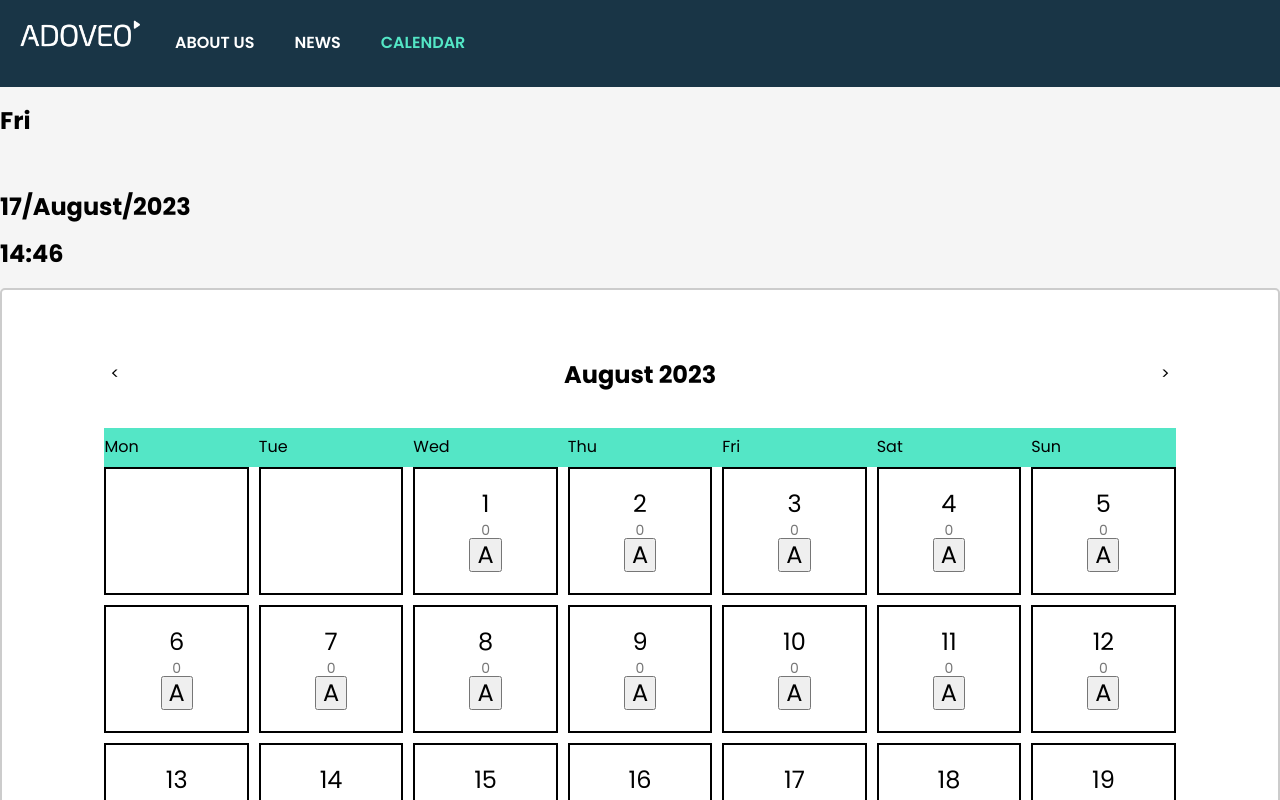
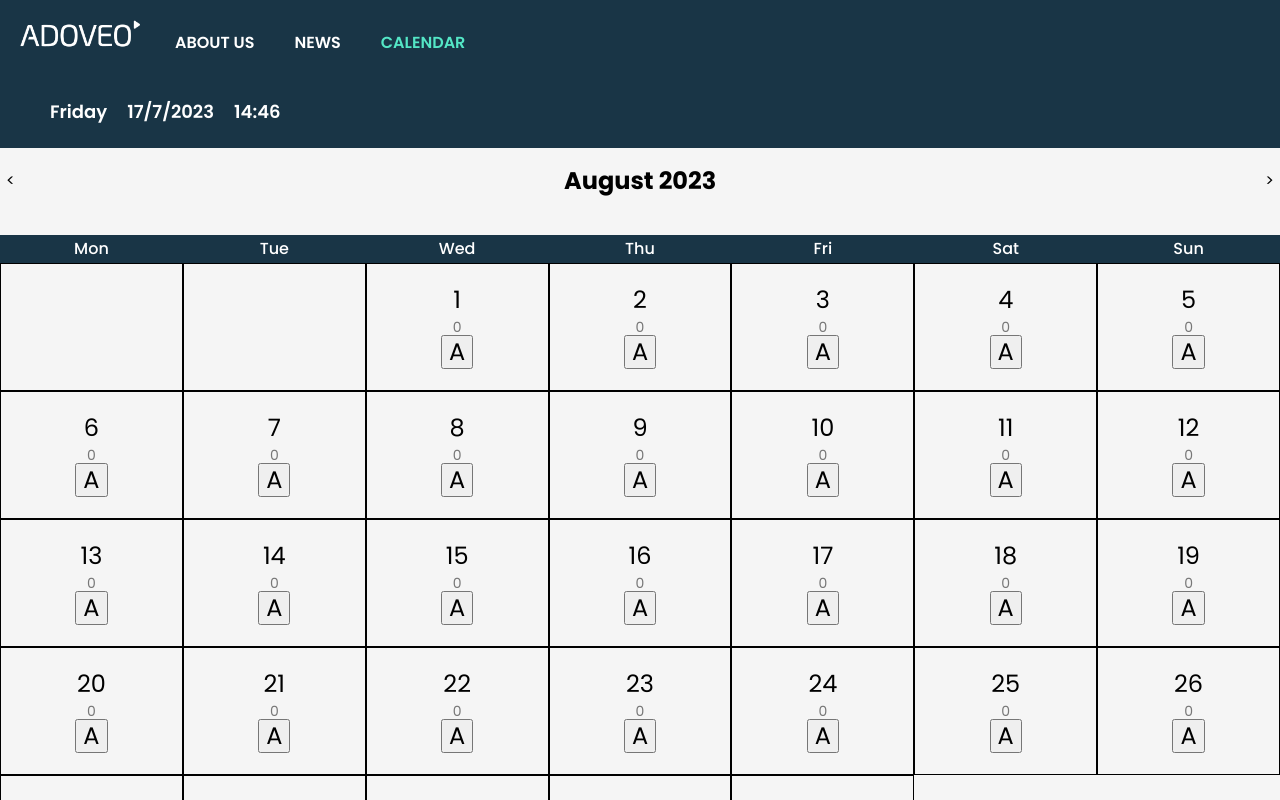
Before and after one commit to JamJarLid/devops-project, a React (Vite) app: page /calendar in a window 1280 px wide. Shown: the top 800 px of the page. Built offline with nearby package versions, Linux system fonts and the light colour scheme.

Commit message:
Date header styling

```diff
--- a/src/calendar/Calendar.jsx
+++ b/src/calendar/Calendar.jsx
@@ -61,7 +61,17 @@ const Calendar = () => {
     'November',
     'December',
   ];
-  const weekDays = ['Mon', 'Tue', 'Wed', 'Thu', 'Fri', 'Sat', 'Sun'];
+  const weekDaysShort = ['Mon', 'Tue', 'Wed', 'Thu', 'Fri', 'Sat', 'Sun'];
+
+  const weekDays = [
+    'Monday',
+    'Tuesday',
+    'Wednesday',
+    'Thursday',
+    'Friday',
+    'Saturday',
+    'Sunday',
+  ];
 
   const currentMonth = months[date.getMonth()];
   const currentYear = date.getFullYear();
@@ -92,13 +102,12 @@ const Calendar = () => {
   return (
     <div className="calendar-container">
       <div className="calendar-todo">
-        <h2>{weekDays[new Date().getDay()]}</h2>
-        <br />
-        <h2>
-          {new Date().getDate()}/{months[new Date().getMonth()]}/
+        <h2 className="calendar-day">{weekDays[new Date().getDay()]}</h2>
+        <h2 className="calendar-date">
+          {new Date().getDate()}/{new Date().getMonth()}/
           {new Date().getFullYear()}
         </h2>
-        <h2>
+        <h2 className="calendar-time">
           {new Date().getHours()}:{new Date().getMinutes()}
         </h2>
       </div>
@@ -111,7 +120,7 @@ const Calendar = () => {
           <button onClick={setNextMonth}>&gt;</button>
         </div>
         <div className="days">
-          {weekDays.map((day) => (
+          {weekDaysShort.map((day) => (
             <div className="weekday" key={day}>
               {day}
             </div>
--- a/src/calendar/calendar.css
+++ b/src/calendar/calendar.css
@@ -8,21 +8,25 @@
   padding: 20px;
 }
 
-.calendar {
-  flex: 2;
-  border: 2px solid #ccc;
-  border-radius: 5px;
-  padding: 4% 8%;
-  font-family: 'Poppins', sans-serif;
-  background-color: #fff;
+.calendar-todo {
+  display: flex;
+  padding: 10px;
+  background-color: #193546;
+  color: white;
+  gap: 20px;
+  padding-top: 0;
 }
 
-.calendarTodo {
-  flex: 1;
-  padding: 20px;
-	justify-content: space-between;
-  background-color: #193546;
-  color: #eee;
+.calendar-day {
+  padding-left: 40px;
+}
+
+.calendar-todo h2 {
+  font-family: 'Poppins';
+  font-style: normal;
+  font-weight: 600;
+  font-size: 18px;
+  cursor: default;
 }
 
 .header {
@@ -30,6 +34,7 @@
   justify-content: space-between;
   align-items: center;
   margin-bottom: 20px;
+  cursor: default;
 }
 
 .header button {
@@ -42,21 +47,23 @@
 .days {
   display: grid;
   grid-template-columns: repeat(7, 1fr);
-  background-color: rgba(84, 230, 198, 1);
-  gap: 10px;
-  padding: 10px 0;
+  background-color: #193546;
+  color: white;
+  font-weight: 500;
+  text-align: center;
+  padding: 5px 0;
+  cursor: default;
 }
 
 .dates {
   display: grid;
   grid-template-columns: repeat(7, 1fr);
-  gap: 10px;
 }
 
 .empty-day,
 .day {
   font-size: 1.5rem;
-  border: 2px solid #000000;
+  border: 1px solid #000000;
   cursor: pointer;
   height: 8rem;
   padding: 0.3rem;
```
